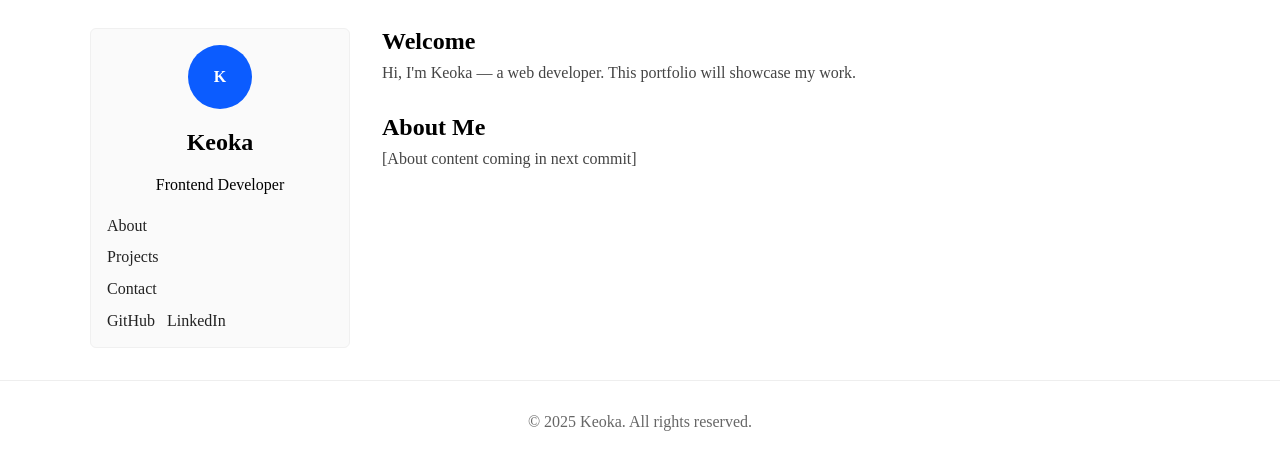
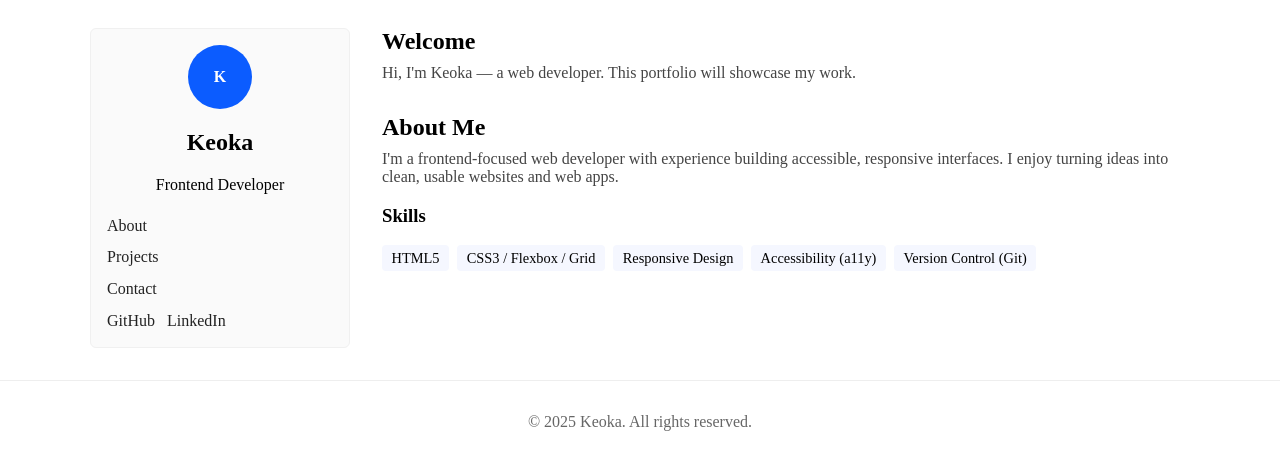
Before and after one commit to Keoka-coder/portfolio, a plain HTML site: page index.html in a window 1280 px wide. Shown: the part 60-530 px from the top of the page. Drawn offline with nearby package versions, Linux system fonts and the light colour scheme.

Commit message:
Add About section and skills list

```diff
--- a/index.html
+++ b/index.html
@@ -54,10 +54,18 @@
                 <p class="section__lead">Hi, I'm Keoka — a web developer. This portfolio will showcase my work.</p>
             </section>
 
-            <!-- About placeholder (will be filled in next commit) -->
             <section id="about" class="section section--about">
                 <h2 class="section__title">About Me</h2>
-                <p class="section__lead">[About content coming in next commit]</p>
+                <p class="section__lead">I'm a frontend-focused web developer with experience building accessible, responsive interfaces. I enjoy turning ideas into clean, usable websites and web apps.</p>
+
+                <h3>Skills</h3>
+                <ul class="skills">
+                    <li>HTML5</li>
+                    <li>CSS3 / Flexbox / Grid</li>
+                    <li>Responsive Design</li>
+                    <li>Accessibility (a11y)</li>
+                    <li>Version Control (Git)</li>
+                </ul>
             </section>
         </main>
     </div>
--- a/styles/style.css
+++ b/styles/style.css
@@ -136,6 +136,21 @@
     }
 }
 
+.skills {
+    list-style: none;
+    padding: 0;
+    display: flex;
+    flex-wrap: wrap;
+    gap: 0.5rem;
+}
+
+.skills li {
+    background: #f5f7ff;
+    padding: 0.3rem 0.6rem;
+    border-radius: 4px;
+    font-size: 0.9rem;
+}
+
 .site-footer {
     border-top: 1px solid #eee;
     padding: 1rem 0;
```
